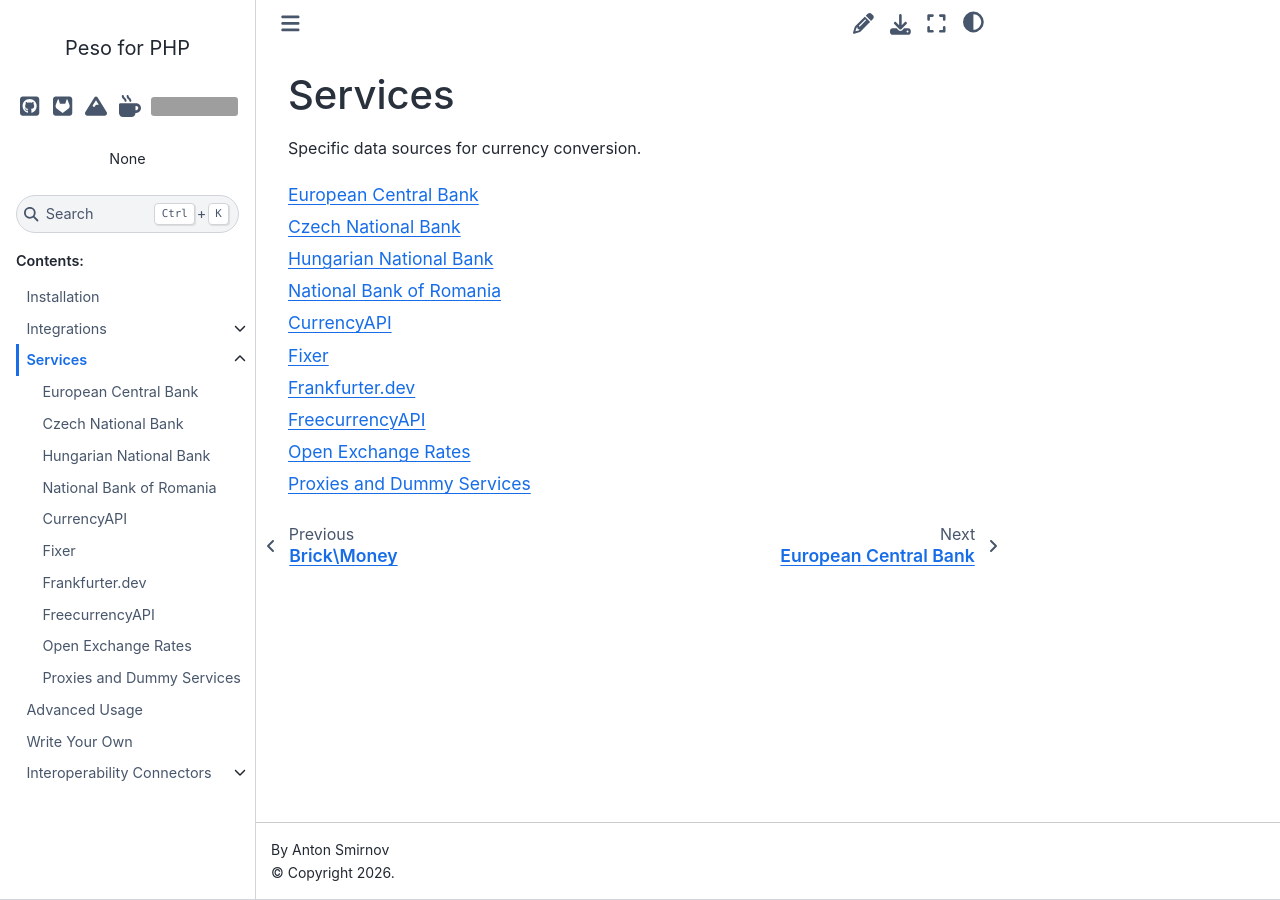
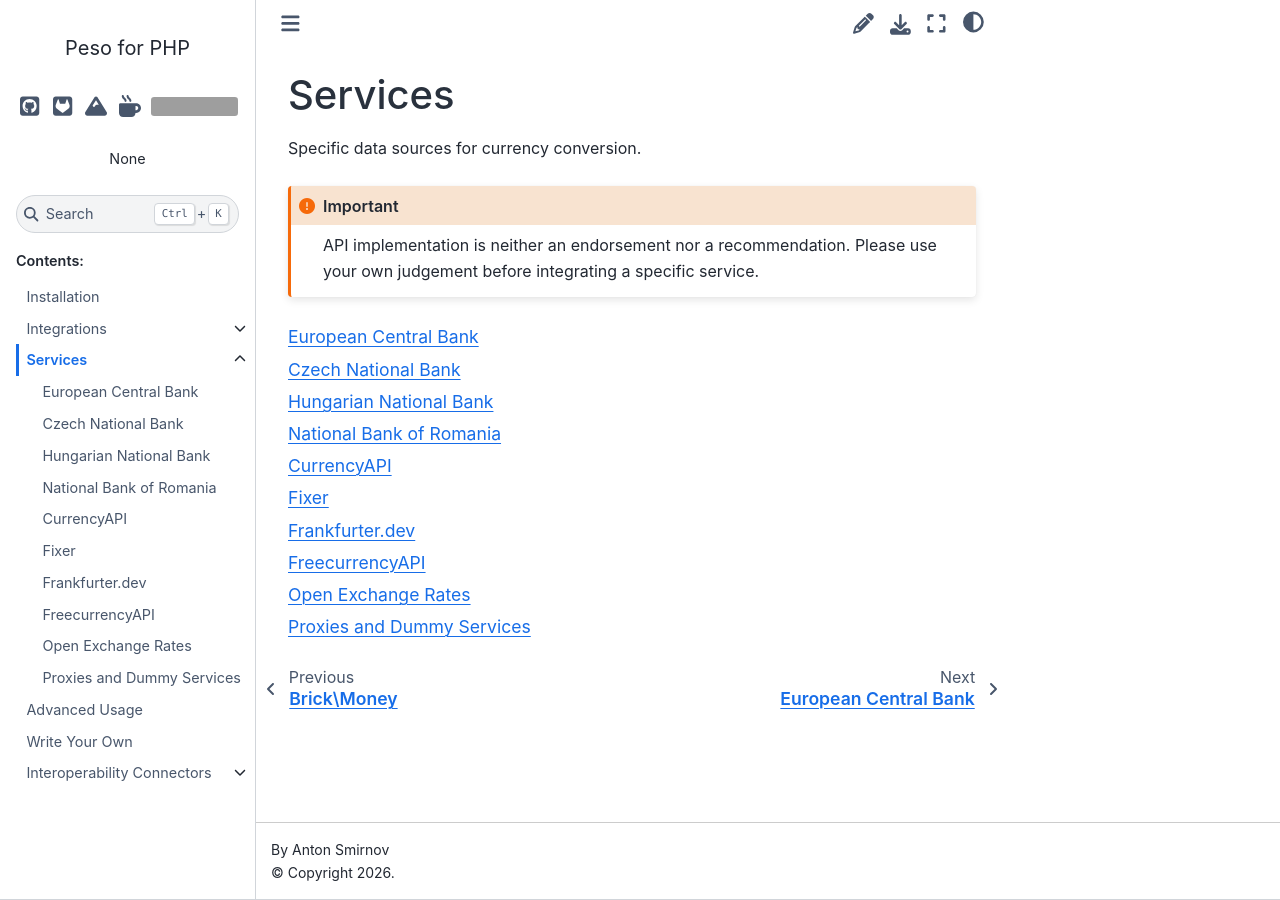
Before and after one commit to phpeso/doc, a Sphinx documentation site: the page built from source/services.rst, in a window 1280 px wide. Built offline with Sphinx 7.4.7 and the Sphinx Book theme 1.1.4, drawn with Linux system fonts in a browser that asks for light colours; grey boxes are pictures that could not be loaded.

Commit message:
Duplicate the disclaimer

```diff
--- a/source/install.rst
+++ b/source/install.rst
@@ -77,7 +77,7 @@
       * :ref:`openexchangerates_service`
 
 .. important::
-    API implementation is neither an ad nor a recommendation.
+    API implementation is neither an endorsement nor a recommendation.
     Please use your own judgement before integrating a specific service.
 
 .. list-table:: Available interoperability connectors:
--- a/source/services.rst
+++ b/source/services.rst
@@ -2,6 +2,10 @@
 ########
 
 Specific data sources for currency conversion.
+
+.. important::
+    API implementation is neither an endorsement nor a recommendation.
+    Please use your own judgement before integrating a specific service.
 
 .. central banks, ecb, then countries by alphabet; services by alphabet; builtin
 .. toctree::
```
